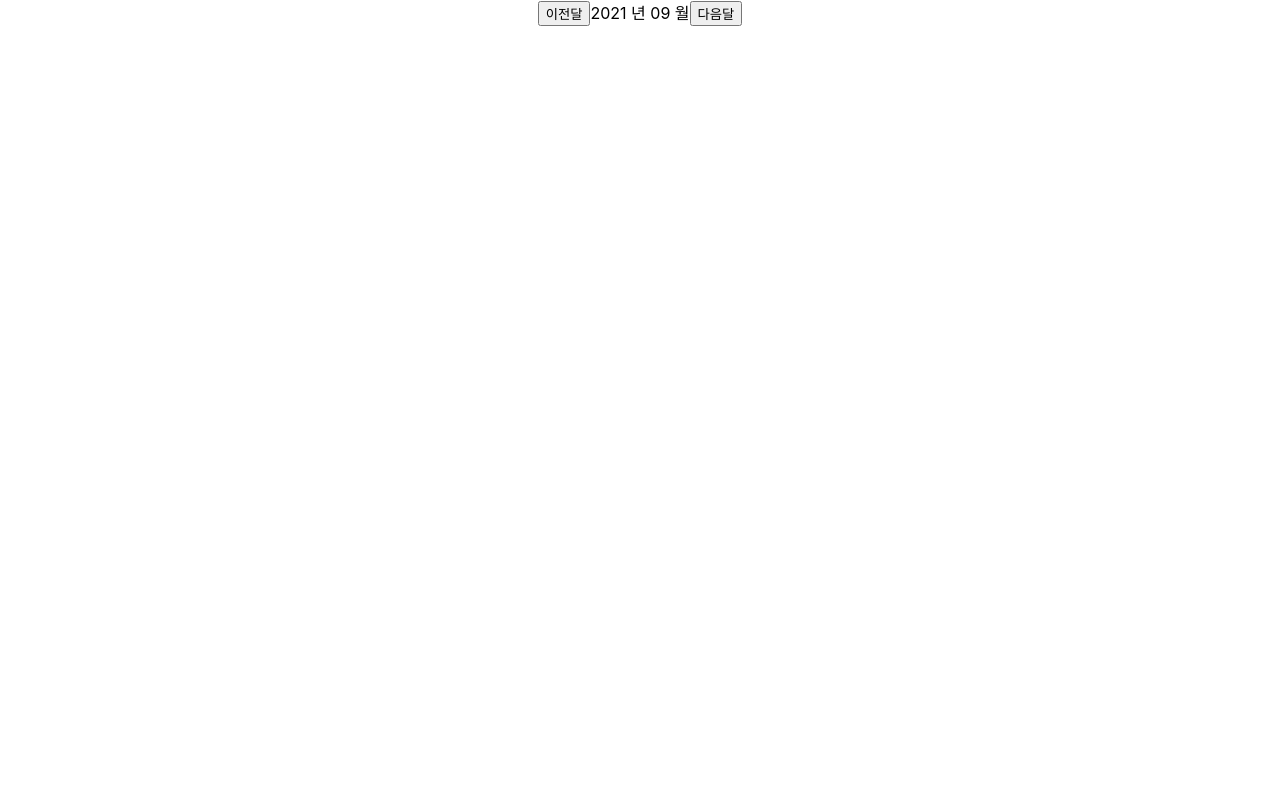
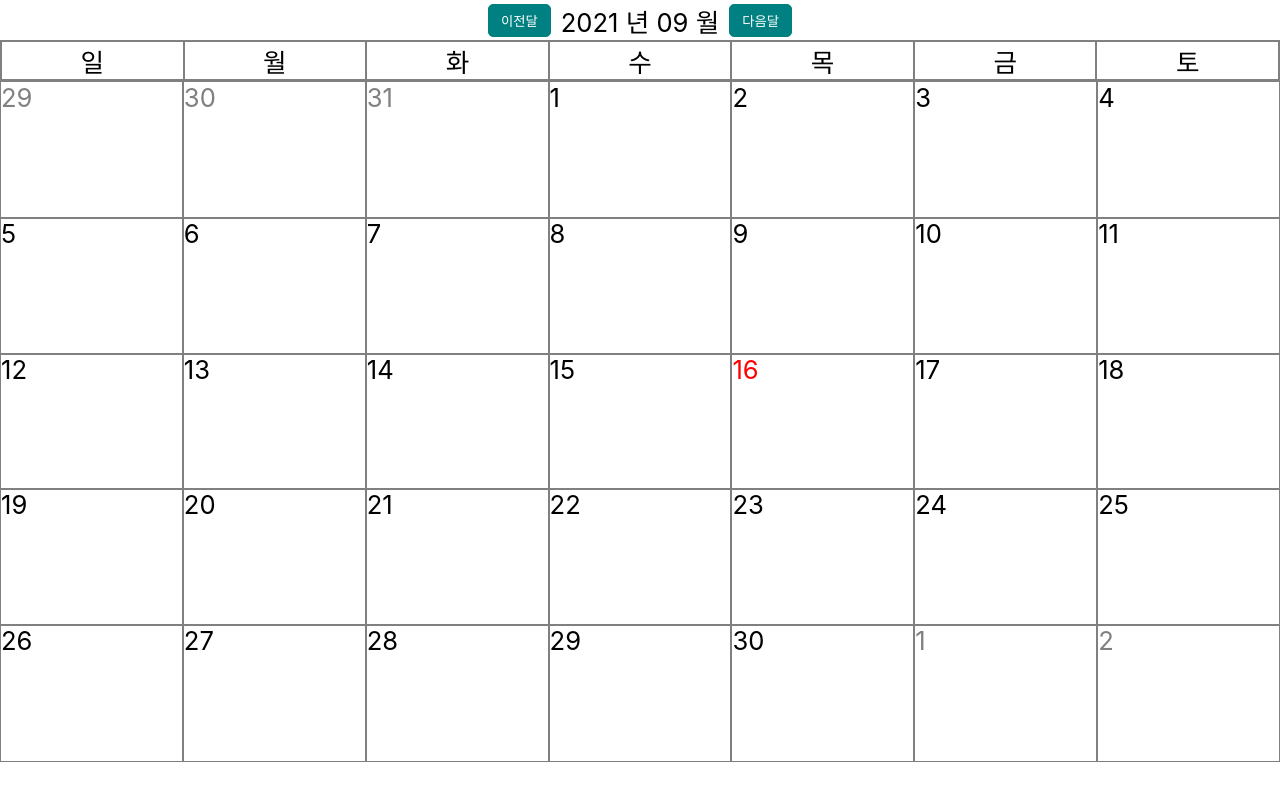
Before and after one commit to slbin-park/Schedule_manager, a React (Create React App) app: page / in a window 1280 px wide. Built offline with nearby package versions, Linux system fonts and the light colour scheme.

Commit message:
Add calendar app

```diff
--- a/package.json
+++ b/package.json
@@ -3,6 +3,10 @@
   "version": "0.1.0",
   "private": true,
   "dependencies": {
+    "@fullcalendar/daygrid": "^5.9.0",
+    "@fullcalendar/interaction": "^5.9.0",
+    "@fullcalendar/react": "^5.9.0",
+    "@fullcalendar/timegrid": "^5.9.0",
     "@testing-library/jest-dom": "^5.14.1",
     "@testing-library/react": "^11.2.7",
     "@testing-library/user-event": "^12.8.3",
@@ -10,6 +14,7 @@
     "react": "^17.0.2",
     "react-dom": "^17.0.2",
     "react-scripts": "4.0.3",
+    "sass": "^1.41.0",
     "web-vitals": "^1.1.2"
   },
   "scripts": {
--- a/src/App.js
+++ b/src/App.js
@@ -1,28 +1,97 @@
 import './App.css';
 import { useState } from 'react';
 import moment from 'moment';
-
+import './assets/css/calendar.scss'
 const App = () => {
 
   const [getMoment, setMoment] = useState(moment());
-  const today = getMoment;    // today == moment()   입니다.
-  const fw = today.clone().startOf('month').week()
-  const ew = today.clone().endOf('month').week() === 1 ? 53 : today.clone().endOf('month').week();
+
+  const today = getMoment;
+  const firstWeek = today.clone().startOf('month').week();
+  const lastWeek = today.clone().endOf('month').week() === 1 ? 53 : today.clone().endOf('month').week();
+
+  const calendarArr = () => {
+
+    let result = [];
+    let week = firstWeek;
+    for (week; week <= lastWeek; week++) {
+      result = result.concat(
+        <div className='calendar_body_line' key={week}>
+          {
+            Array(7).fill(0).map((data, index) => {
+              let days = today.clone().startOf('year').week(week).startOf('week').add(index, 'day'); //d로해도되지만 직관성
+
+              if (moment().format('YYYYMMDD') === days.format('YYYYMMDD')) {
+                return (
+                  <div className='calendar_body_days' onClick={() => console.log(days.format('YYYYMMDD'))} key={index} >
+                    <span style={{ color: 'red' }}>{days.format('D')}</span>
+                  </div>
+                );
+              } else if (days.format('MM') !== today.format('MM')) {
+                return (
+                  <div className='calendar_body_days' onClick={() => console.log(days.format('YYYYMMDD'))} key={index} >
+                    <span style={{ color: 'gray' }}>{days.format('D')}</span>
+                  </div>
+                );
+              } else {
+                return (
+                  <div className='calendar_body_days' onClick={() => console.log(days.format('YYYYMMDD'))} key={index}  >
+                    <span>{days.format('D')}</span>
+                  </div>
+                );
+              }
+            })
+          }
+        </div>
+      );
+    }
+    return result;
+  }
 
   return (
     <div className="App">
-
-      <div className="control">
-        <button onClick={() => setMoment(getMoment.clone().subtract(1, 'month'))}>이전달</button>
-        <span>{today.format('YYYY 년 MM 월')}</span>
-        <button onClick={() => setMoment(getMoment.clone().add(1, 'month'))}>다음달</button>
+      <div className="calendar_head">
+        <button className='calendar_button' onClick={() => { setMoment(getMoment.clone().subtract(1, 'month')) }} >이전달</button>
+        <div className='calendar_head_text'>{today.format('YYYY 년 MM 월')}</div>
+        <button className='calendar_button' onClick={() => { setMoment(getMoment.clone().add(1, 'month')) }} >다음달</button>
       </div>
-      <table>
-        <tbody>
-
-        </tbody>
-      </table>
+      <div className='calendar_body'>
+        <div className='calendar_body_box'>
+          <Day_kor />
+          {calendarArr()}
+        </div>
+      </div>
     </div>
   );
 }
 export default App;
+
+function Day_kor() {
+  return (
+    <>
+      <div className='calendar_body_head'>
+        <div className='calendar_body_head_days'>
+          일
+        </div>
+        <div className='calendar_body_head_days'>
+          월
+        </div>
+        <div className='calendar_body_head_days'>
+          화
+        </div>
+        <div className='calendar_body_head_days'>
+          수
+        </div>
+        <div className='calendar_body_head_days'>
+          목
+        </div>
+        <div className='calendar_body_head_days'>
+          금
+        </div>
+        <div className='calendar_body_head_days'>
+          토
+        </div>
+      </div>
+    </>
+  )
+}
--- /dev/null
+++ b/src/assets/css/calendar.scss
@@ -0,0 +1,72 @@
+html, body {
+    height: 100%;
+  }
+   .App {
+    height:100vh;
+    width:100vw;
+    font-size: 1.5vh;
+  }
+
+.calendar_head{
+    display: flex;
+    justify-content: center;
+    height: 5%;
+    align-items: center;
+    .calendar_button{
+        margin:5px;
+        margin-right: 10px;
+        margin-left: 10px;
+        color: white;
+        background: teal;
+        padding: .375rem .75rem;
+        border: 1px solid teal;
+        border-radius: 5px;
+    }
+    .calendar_head_text{
+        font-size: 2vw;
+    }
+}
+
+
+.calendar_body{
+    display:flex;
+    width:100%;
+    height:90%;
+    .calendar_body_box{
+        display:flex;
+        flex-direction: column;
+        width: 100%;
+        height: 100%;
+        .calendar_body_head{
+            display: flex;
+            border:1px solid gray;
+            .calendar_body_head_days{
+                border:1px solid gray;
+                width: 100%;
+                font-size:2vw;
+            }
+        }
+
+        .calendar_body_line{
+            display:flex;
+            flex-direction: row;
+            width: 100%;
+            height: 100%;
+            .calendar_body_days{
+                display:flex;
+                flex-direction: column;
+                border:1px solid gray;
+                width: 100%;
+                height:100%;
+                text-align: initial;
+                font-size : 2vw;
+                .calendar_body_day{
+                    display: flex;
+                    justify-content: flex-start;
+                    align-items: flex-start;
+                }
+            }
+
+        }
+    }
+}
```
Also changed, not shown: 1 other file (tests, documents, lock files or other folders).
